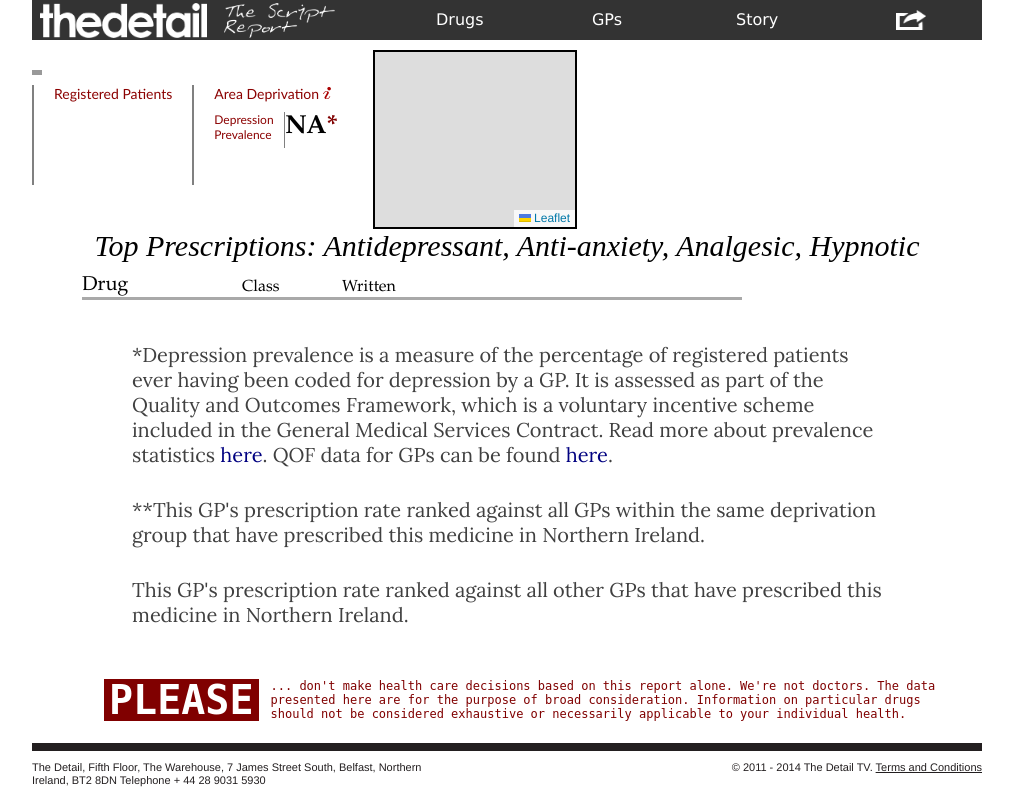
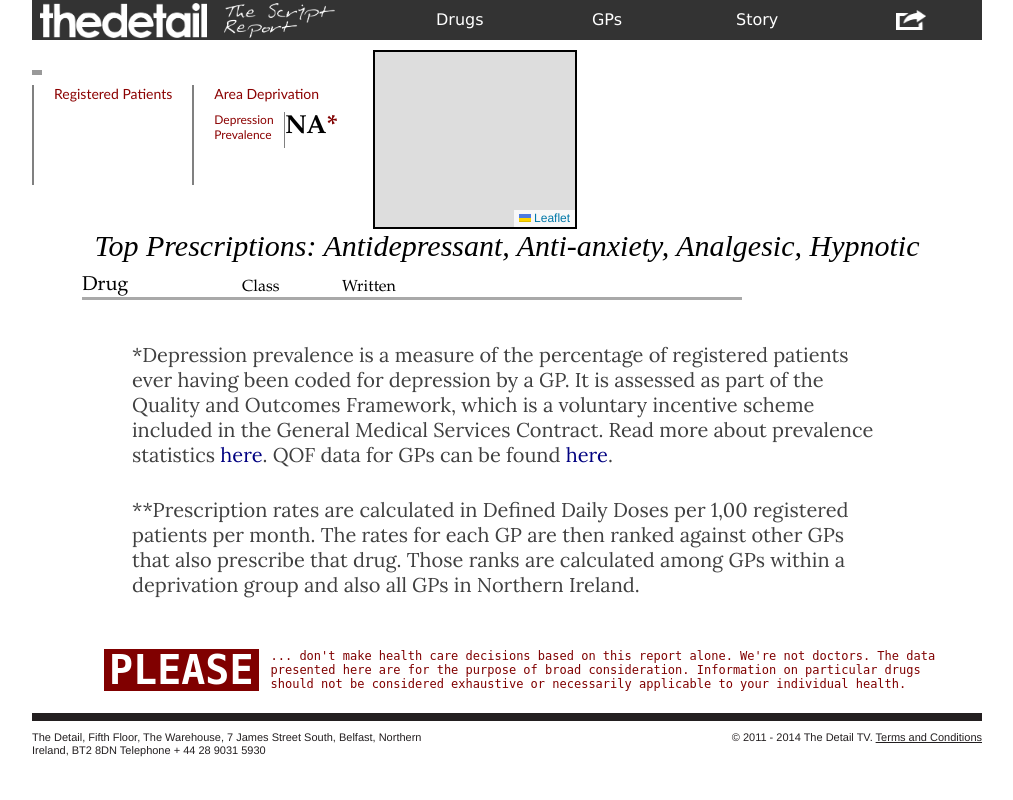
Before and after one commit to hobbes7878/nir-prescription-app, a Django app: template prescript/templates/rx/gp.html in a window 1280 px wide. Shown: the whole page, without its empty margins (133-1146 px from the left). Run offline with Django 3.2, Linux system fonts and the light colour scheme; the template is opened without the code that fills it, so the values that code supplies are empty; some libraries are stand-ins or nearby versions.

Commit message:
2-3-13 gp page3

```diff
--- a/prescript/static/rx/css/gp_page.css
+++ b/prescript/static/rx/css/gp_page.css
@@ -280,11 +280,11 @@
 	clear:left;
 }
 
-.help_dialog{
+#help_dialog{
 	display:block;
 	margin:0 auto;
 	max-width: 750px;
 	font-family:'Lora',"Times New Roman", serif;
-	font-size:10px;
+	font-size:12px;
 	color:#888888;
 }
--- a/prescript/templates/rx/gp.html
+++ b/prescript/templates/rx/gp.html
@@ -66,7 +66,7 @@
 			</div>
 			<div class="gp_demodata2">
 				<span class="head_cap">
-					Area Deprivation<span class="info" id="ideprive">&nbsp;<img src="{% static 'rx/image/i.png' %}" ></span>
+					Area Deprivation
 				</span><br>
 				<span class="deprived">
 					{% if gp_info.deprive == '1' %}Least Deprived{% endif %}
@@ -215,12 +215,14 @@
 
 
 
-<div class="help_dialog"><p>*Depression prevalence is a measure of the percentage of registered patients ever having been coded for depression by a GP. It is assessed as part of the Quality and Outcomes Framework, which is a voluntary incentive scheme included in the General Medical Services Contract. Read more about prevalence statistics <a href="http://www.dhsspsni.gov.uk/statistics_and_research-qof-prevalence">here</a>. QOF data for GPs can be found <a href="http://www.gpcontract.co.uk/">here</a>.</div>
+<div id="help_dialog">
+
+	<p>*Depression prevalence is a measure of the percentage of registered patients ever having been coded for depression by a GP. It is assessed as part of the Quality and Outcomes Framework, which is a voluntary incentive scheme included in the General Medical Services Contract. Read more about prevalence statistics <a href="http://www.dhsspsni.gov.uk/statistics_and_research-qof-prevalence">here</a>. QOF data for GPs can be found <a href="http://www.gpcontract.co.uk/">here</a>.
 
 
-<div class="help_dialog">
-	<p>**This GP's prescription rate ranked against all GPs within the same deprivation group that have prescribed this medicine in Northern Ireland.
-	<p>This GP's prescription rate ranked against all other GPs that have prescribed this medicine in Northern Ireland.
+
+	<p>**Prescription rates are calculated in Defined Daily Doses per 1,00 registered patients per month. The rates for each GP are then ranked against other GPs that also prescribe that drug. Those ranks are calculated among GPs within a deprivation group and also all GPs in Northern Ireland.
+
 </div>
 
 
```
